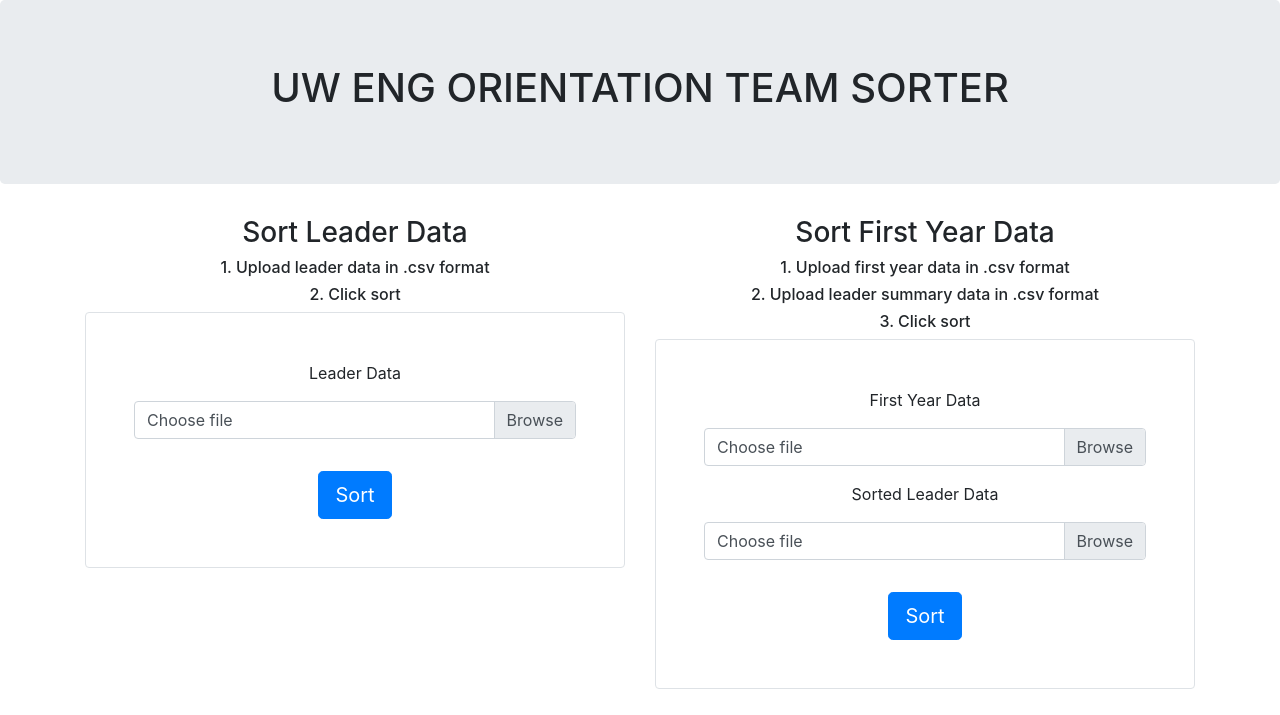
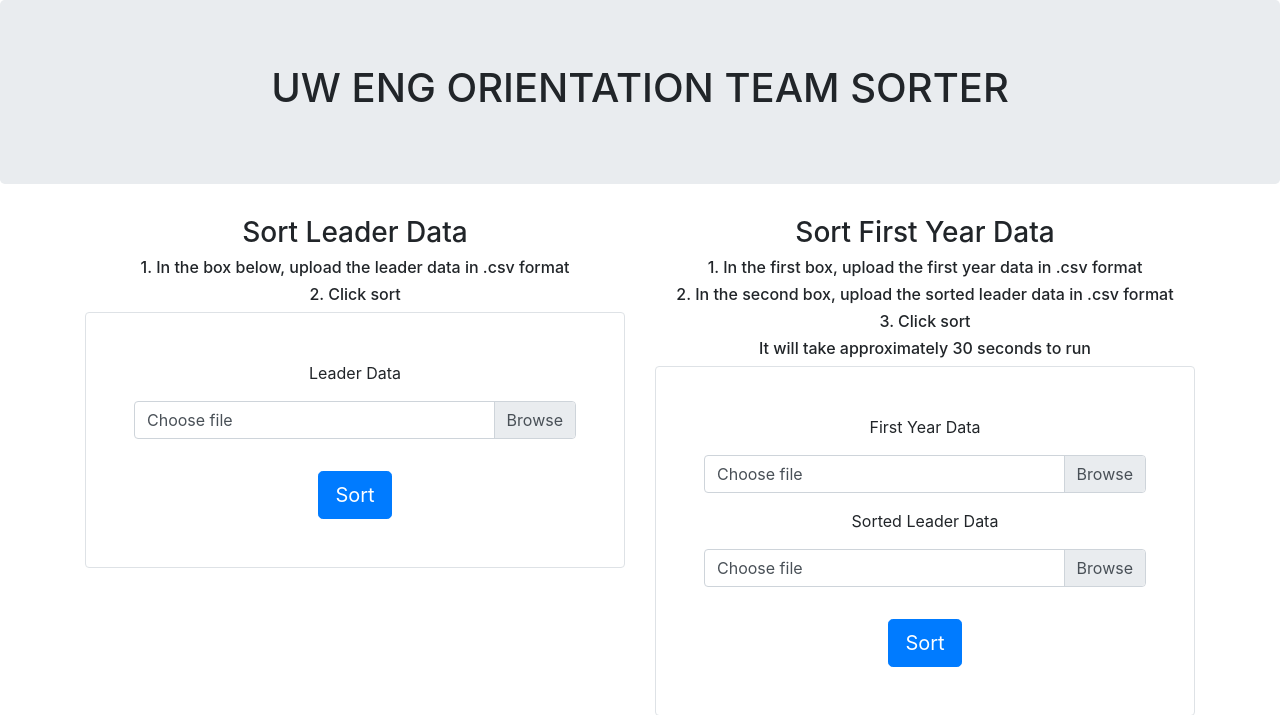
Before and after one commit to LexaMichaelides/colourTeams, a Flask app: page / in a window 1280 px wide. Shown: the top 715 px of the page. Run offline with Flask 2, Linux system fonts and the light colour scheme; some libraries are stand-ins or nearby versions.

Commit message:
Updatet instructions
Updated insrtuctions on upload page and added estimated run time

```diff
--- a/templates/upload.html
+++ b/templates/upload.html
@@ -22,7 +22,7 @@
 			<div class="row">
 				<div class="col-sm">
 					<h3 class=text-center>Sort Leader Data</h3>
-					<h6 class=text-center>1. Upload leader data in .csv format</h6>
+					<h6 class=text-center>1. In the box below, upload the leader data in .csv format</h6>
 					<h6 class=text-center>2. Click sort</h6>
 
 					<form class="border rounded p-5" method=post enctype=multipart/form-data>
@@ -48,9 +48,10 @@
 
 				<div class="col-sm">
 					<h3 class=text-center>Sort First Year Data</h3>
-					<h6 class=text-center>1. Upload first year data in .csv format</h6>
-					<h6 class=text-center>2. Upload leader summary data in .csv format</h6>
+					<h6 class=text-center>1. In the first box, upload the first year data in .csv format</h6>
+					<h6 class=text-center>2. In the second box, upload the sorted leader data in .csv format</h6>
 					<h6 class=text-center>3. Click sort</h6>
+					<h6 class=text-center>It will take approximately 30 seconds to run</h6>
 					<form class="border rounded p-5" method=post enctype=multipart/form-data>
 
 						<div class="text-center">
```
